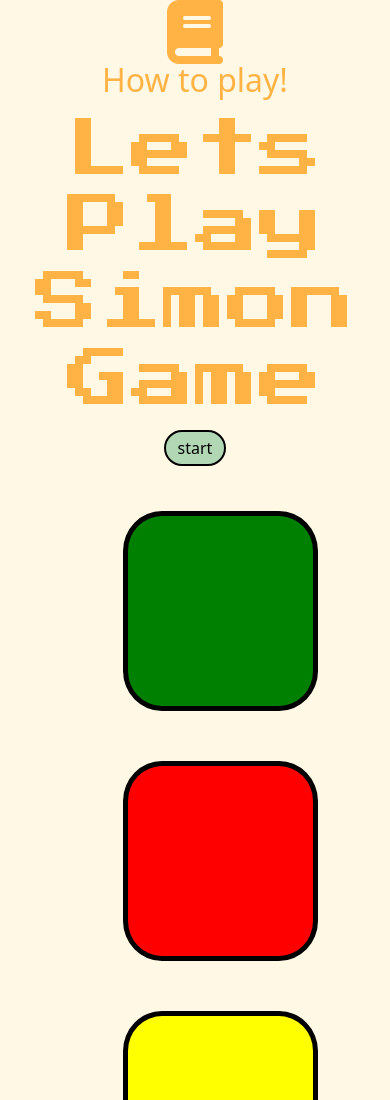
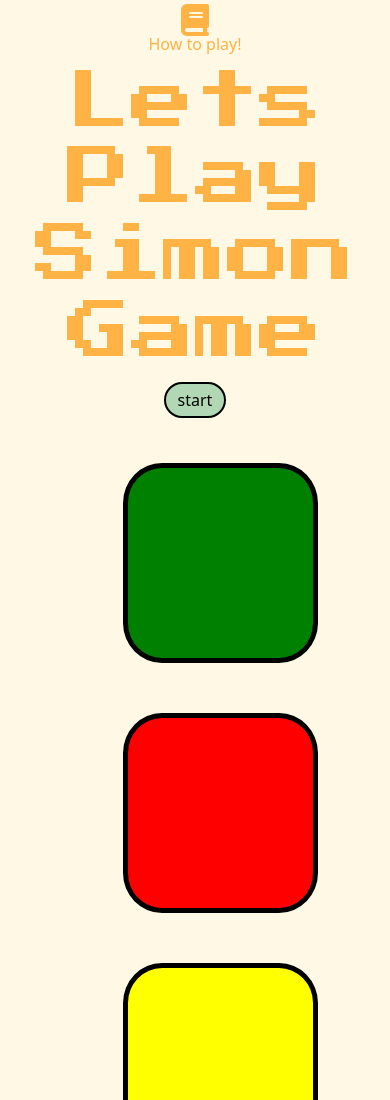
Before and after one commit to Shaikh-Umar-Farooq/simon-game, a plain HTML site: page index.html in a window 390 px wide. Shown: the top 1100 px of the page. Drawn offline with nearby package versions, Linux system fonts and the light colour scheme.

Commit message:
Update styles.css

```diff
--- a/styles.css
+++ b/styles.css
@@ -83,7 +83,7 @@ footer {
   margin-top: 30px;
 }
 @media (max-width: 1000px) {
-  .how-to {
+  .how-to-para {
     font-size: 2rem;
   }
 }
```
